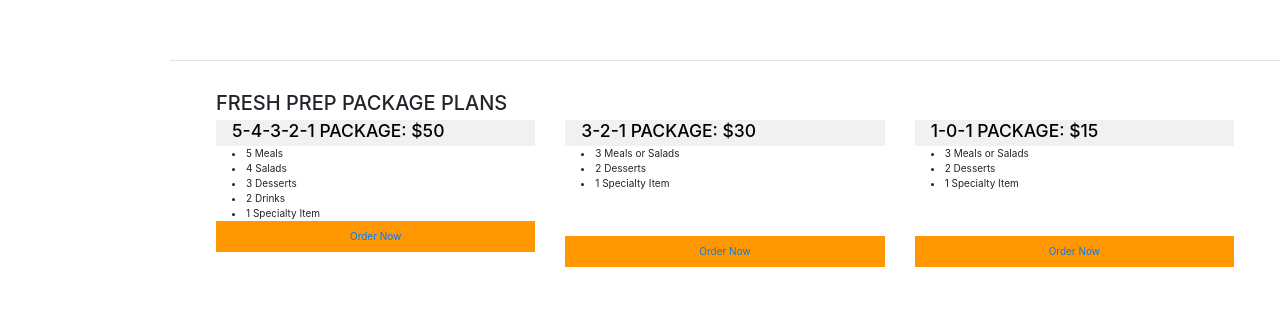
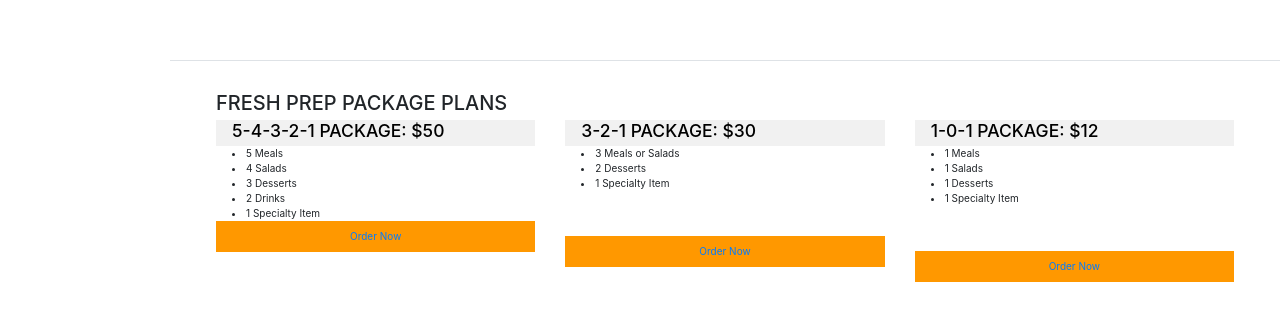
Before and after one commit to FreshPrep/testTheme, a website with bundled scripts: page index.html in a window 1280 px wide. Shown: the part 6942-7263 px from the top of the page. Built offline with nearby package versions, Linux system fonts and the light colour scheme; a web font is replaced by a local one.

Commit message:
Update index.html
Order Now 1.1

```diff
--- a/index.html
+++ b/index.html
@@ -379,11 +379,12 @@
 
         <div class="col-sm-4">
     <header class="w3-container w3-light-grey">
-      <h3>1-0-1 Package: $15 </h3>
+      <h3>1-0-1 Package: $12 </h3>
     </header>
     <div class="w3-container">
-      <li>3 Meals or Salads</li>
-       <li>2 Desserts</li>
+      <li>1 Meals </li>
+      <li>1 Salads</li>
+       <li>1 Desserts</li>
         <li>1 Specialty Item</li>
        <br><br><br>
     </div>
```
